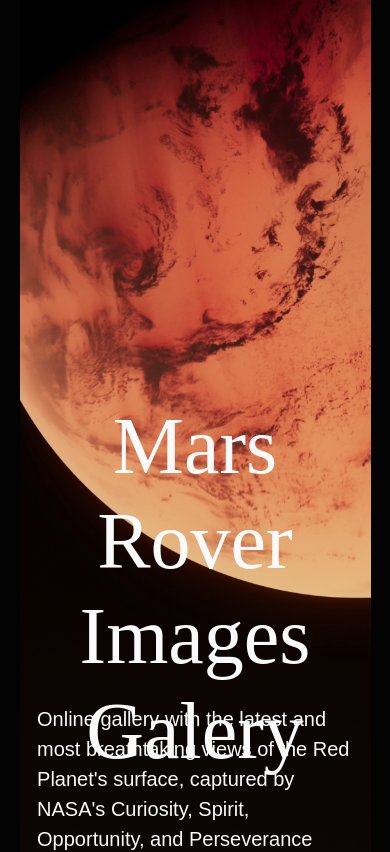
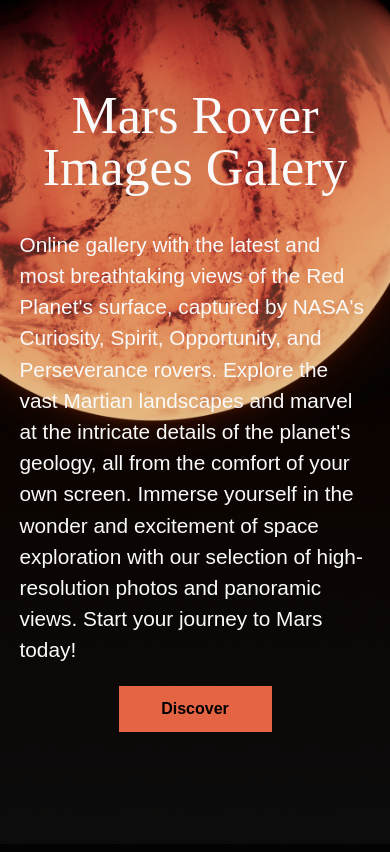
Before and after one commit to HaidaDaniel/newNasaApi, a React (Create React App) app: page / in a window 390 px wide. Shown: the top 852 px of the page. Built offline with nearby package versions, Linux system fonts and the light colour scheme.

Commit message:
wp editing

```diff
--- a/src/WelcomePage/WelcomePage.css
+++ b/src/WelcomePage/WelcomePage.css
@@ -1,67 +1,94 @@
-.WelcomePage{
+.WelcomePage {
     background-image: url(/img/background.png);
     background-size: cover;
     background-repeat: no-repeat;
-    max-width: 1780px;
-    width:90%;
+    background-position: right center;
+    height: 100vh;
+    width: 100vw;
 
 
 
 
 
 }
-.WPMain{
+
+.WPMaincontainer {
     width: 50%;
 
 }
-.WPh1{
-    margin-top: 14rem;
- font-family:  'Iceberg, sans-serif';
+
+.WPmain {
+    padding-left: 15%;
+}
+
+.WPh1 {
+    margin-top: 30%;
+    font-family: 'Iceberg, sans-serif';
 
 
-font-size: 106px;
+    font-size: 8rem;
     font-weight: 400;
-line-height: 95px;
+    line-height: 8rem;
     letter-spacing: 0px;
     text-align: left;
 
- max-width: 835px;
-max-height: 285px;
-margin-bottom: 20px;
+    max-width: 100%;
+    max-height: 20%;
+    margin-bottom: 5%;
 }
-.WPbutton{
-    margin-bottom: 250px;
-    margin-top: 40px;
+
+.WPbutton {
+    margin-bottom: 10%;
+    margin-top: 10%;
+    font-size: 2rem;
 }
-.WPp{
-    max-width: 666px;
-    width: 100%;
+
+.WPp {
+    max-width: 100%;
+
     font-family: 'Arimo';
     font-style: normal;
     font-weight: 400;
-font-size: 20px;
+    font-size: 2rem;
     line-height: 150%;
 }
-@media (max-width: 1440px) {
+
+@media (max-width: 800px) {
     .WelcomePage {
         background-image: url(/img/backgroundmobile.png);
         background-size: cover;
 
     }
-    .WPMain{
+
+    .WPmain {
+        display: flex;
+        flex-direction: column;
         width: 90%;
-        padding-top: 10%;
+        padding-top: 5%;
         margin: 0 auto;
+        padding-left: 3%;
+        padding-right: 3%;
 
     }
-       .WPh1{
-        font-size: 80px;
+
+    .WPh1 {
+        margin-top: 10%;
+        font-size: 2rem;
         text-align: center;
+        line-height: 2rem;
     }
-       .WPp{
+
+    .WPp {
         max-width: 100%;
+        font-size: 0.8rem;
     }
-       .WPbutton{
+
+    .WPbutton {
         margin: 0 auto;
     }
+
+    .WPMaincontainer {
+        width: 100%;
+
     }
+}
--- a/src/WelcomePage/WelcomePage.js
+++ b/src/WelcomePage/WelcomePage.js
@@ -6,12 +6,13 @@
 function WelcomePage() {
   return (
     <div className='WelcomePage'>
-      <div className='WPMain'>
-        <div className='WPheader'></div>
-        <><div className='WPh1'><h1 className='WPh1'>Mars Rover Images Galery</h1></div>
-          <p className='WPp'>Online gallery with the latest and most breathtaking views of the Red Planet's surface, captured by NASA's Curiosity, Spirit, Opportunity, and Perseverance rovers. Explore the vast Martian landscapes and marvel at the intricate details of the planet's geology, all from the comfort of your own screen. Immerse yourself in the wonder and excitement of space exploration with our selection of high-resolution photos and panoramic views. Start your journey to Mars today!</p>
-          <div className='WPbutton'><Link to="/gallery"><Button className='WPbutton' >Discover</Button></Link></div>
-        </></div>
+      <div className='WPMaincontainer'>
+        <div className='WPmain'><div className='WPheader'></div>
+          <><div className='WPh1'><h1 className='WPh1'>Mars Rover Images Galery</h1></div>
+            <p className='WPp'>Online gallery with the latest and most breathtaking views of the Red Planet's surface, captured by NASA's Curiosity, Spirit, Opportunity, and Perseverance rovers. Explore the vast Martian landscapes and marvel at the intricate details of the planet's geology, all from the comfort of your own screen. Immerse yourself in the wonder and excitement of space exploration with our selection of high-resolution photos and panoramic views. Start your journey to Mars today!</p>
+            <div className='WPbutton'><Link to="/gallery"><Button className='WPbutton' >Discover</Button></Link></div>
+          </></div>
+      </div>
 
     </div>
   );
```
Lines whose indentation alone changed are shown as unchanged.
